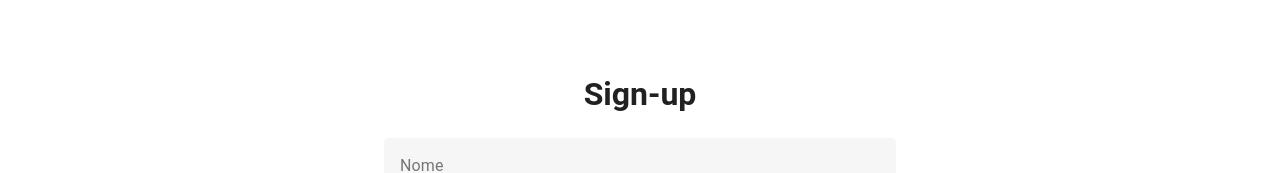
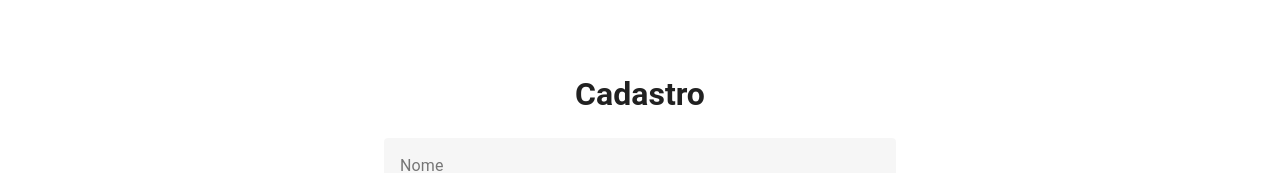
Before and after one commit to marcuscostagraciano/fabricaNeeds, a Vue app in the folder frontend/: page /signup in a window 1280 px wide. Shown: the part 154-327 px from the top of the page. Built offline with nearby package versions, Linux system fonts and the light colour scheme.

Commit message:
feat: translated to pt-BR

```diff
--- a/frontend/index.html
+++ b/frontend/index.html
@@ -1,5 +1,5 @@
 <!DOCTYPE html>
-<html lang="en">
+<html lang="pt-BR">
 
 <head>
   <meta charset="UTF-8">
--- a/frontend/src/components/SideBar.vue
+++ b/frontend/src/components/SideBar.vue
@@ -16,7 +16,7 @@ defineComponent({
     <v-navigation-drawer v-model="is_showing" temporary>
         <v-list density="compact" nav>
             <v-list-item v-for="route in showable_routes" :to="route.path" class="list-items">
-                {{ route.name }}
+                {{ route.pt_name }}
                 <hr>
             </v-list-item>
         </v-list>
--- a/frontend/src/views/SignInView.vue
+++ b/frontend/src/views/SignInView.vue
@@ -27,7 +27,7 @@ async function auth() {
 
 <template>
     <v-form class="form" @submit.prevent="" ref="form">
-        <h1 class="text-center mb-5">Sign-in</h1>
+        <h1 class="text-center mb-5">Login</h1>
         <v-text-field label="E-mail" :rules="emailRule" v-model="form_data.email" type="email" />
         <v-text-field label="Senha" :rules="passwordLengthRule" v-model="form_data.password" type="password" />
 
--- a/frontend/src/views/SignUpView.vue
+++ b/frontend/src/views/SignUpView.vue
@@ -45,7 +45,7 @@ async function createUser() {
 
 <template>
     <v-form class="form" @submit.prevent ref="form">
-        <h1 class="text-center mb-5">Sign-up</h1>
+        <h1 class="text-center mb-5">Cadastro</h1>
         <v-text-field label="Nome" :rules="[requiredRule]" v-model="form_data.name" type="text" />
         <v-text-field label="E-mail" :rules="emailRule" v-model="form_data.email" type="email" />
         <v-text-field label="Senha" :rules="passwordLengthRule" v-model="form_data.password" type="password" />
```
Also changed, not shown: frontend/src/router/index.js (+4 -4 lines).
